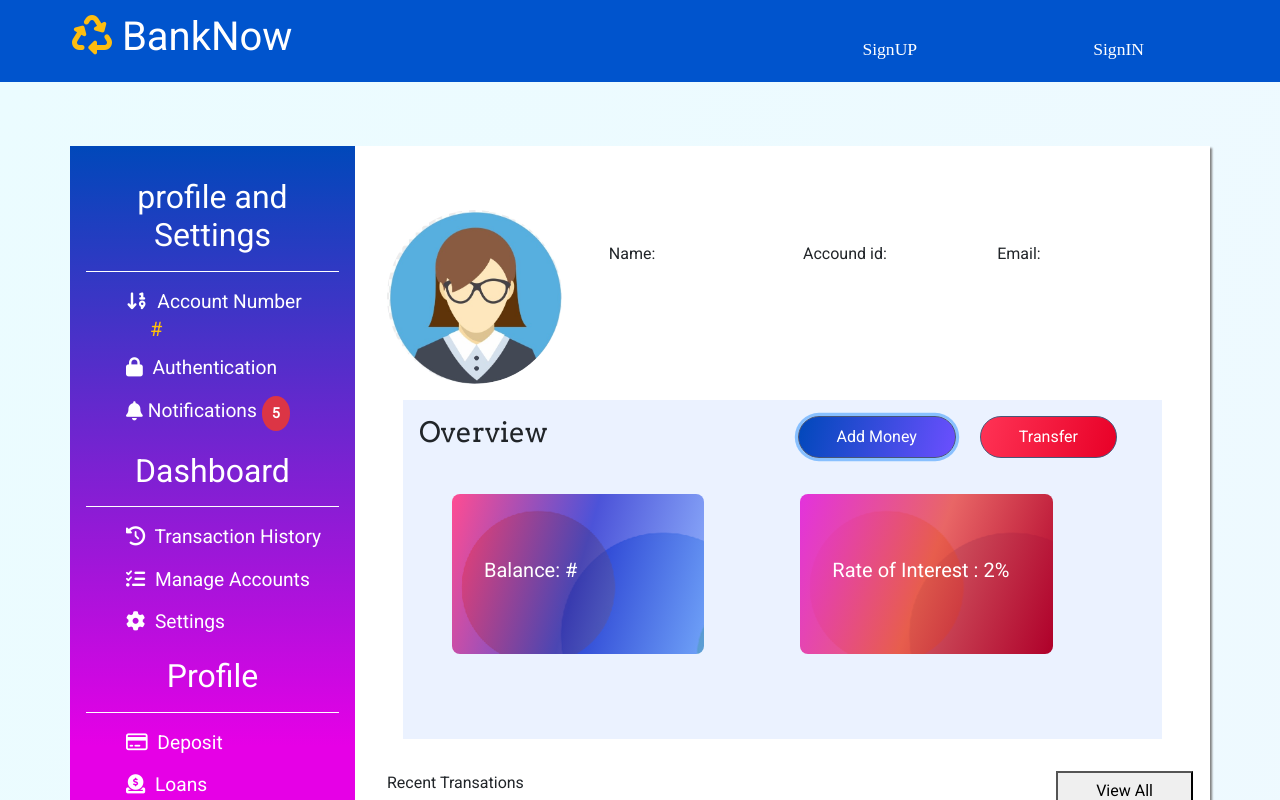
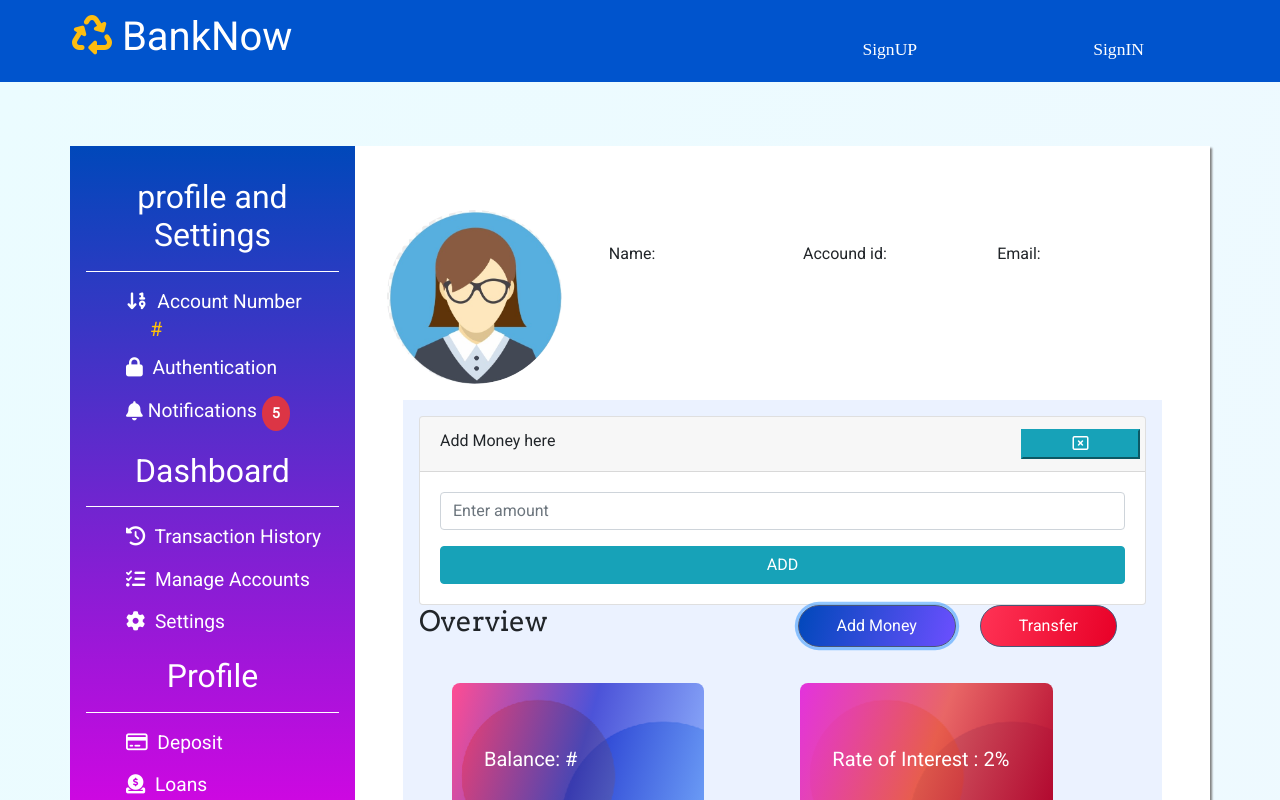
Before and after one commit to mindelias/BankNow, a React (Create React App) app in the folder bank-now-clients/: page /dashboard in a window 1280 px wide. Both pictures are taken after a click on the button "Add Money". Shown: the top 800 px of the page. Built offline with nearby package versions, Linux system fonts and the light colour scheme; no server answers.

Commit message:
implement load wallet

```diff
--- a/bank-now-clients/package.json
+++ b/bank-now-clients/package.json
@@ -53,5 +53,5 @@
     "@types/styled-components": "^5.0.0",
     "@types/uuid": "^3.4.7"
   },
-  "proxy": "http://localhost:5001"
+  "proxy": "http://localhost:5002"
 }
--- a/bank-now-clients/src/components/authRoute/SignIn.tsx
+++ b/bank-now-clients/src/components/authRoute/SignIn.tsx
@@ -47,7 +47,7 @@ const SignIn: React.FC<props> = ({ reg, Auth }) => {
         <div className="row">
           <div className="col-6 bg-right text-center">
             <h3>Welcome to </h3>
-            <img src={financee} />
+            <img src={financee} alt = 'signin image'/>
           </div>
           <div className="formview col-6">
             <form className="" onSubmit={handleSubmit}>
--- a/bank-now-clients/src/components/authRoute/SignUp.tsx
+++ b/bank-now-clients/src/components/authRoute/SignUp.tsx
@@ -18,7 +18,7 @@ const SignUp: React.FC<props> = ({ reg, Auth }) => {
     // console.log(Auth);
     // console.log("work sharply")
     if (Auth == true) {
-      history.push("/dashboard");
+      history.push("/createacc");
     }
 
   }, [reg, Auth]);
@@ -51,7 +51,7 @@ const SignUp: React.FC<props> = ({ reg, Auth }) => {
       <div className="row">
         <div className="col-6 bg-right text-center">
           <h3>Welcome to </h3>
-          <img src={financee} />
+          <img src={financee} alt = 'sigup image'/>
         </div>
         <div className="formview col-6">
           <form className="" onSubmit={handleSubmit}>
--- a/bank-now-clients/src/components/redux/Account/Account.action.tsx
+++ b/bank-now-clients/src/components/redux/Account/Account.action.tsx
@@ -7,7 +7,7 @@ interface formData {
   AccounType: string;
 
 }
-interface MoneyType {
+interface AmountType {
   amount: string;
 
 }
@@ -58,7 +58,7 @@ export const CreateAcc =  (data:formData) => async(dispatch:any) =>{
     }
   };
 
-  export const AddMoney =  (data:MoneyType) => async(dispatch:any) =>{
+  export const AddMoney =  (data:AmountType) => async(dispatch:any) =>{
 
     const config = {
       headers: {
@@ -73,7 +73,7 @@ export const CreateAcc =  (data:formData) => async(dispatch:any) =>{
         payload: res.data
       });
 
-      //  loadUsers();
+
     } catch (error) {
       dispatch({
         type: ADD_FAIL,
--- a/bank-now-clients/src/components/redux/Account/Account.reducer.tsx
+++ b/bank-now-clients/src/components/redux/Account/Account.reducer.tsx
@@ -3,13 +3,16 @@ import {
   AUTH_ERROR,
   ACCOUNT_LOADED,
   CREATE_SUCCESS,
-  CREATE_FAIL
+  CREATE_FAIL,
+  ADD_SUCCESS,
+  ADD_FAIL
 } from "../types";
 
 const initialState = {
   user: null,
   isAccount: false,
   loading: false,
+  isUpdated: false,
   error: null
 };
 
@@ -32,12 +35,24 @@ function AccountReducer(state = initialState, action: any) {
         loading: false,
         error: false
       };
+    case ADD_SUCCESS:
+      return {
+        ...state,
+        // ...action.payload,
+        user: action.payload.payload,
+        isAccount: true,
+        isUpdated: true,
+        loading: false,
+        error: false
+      };
 
     case CREATE_FAIL:
-      case AUTH_ERROR:
+    case ADD_FAIL:
+    case AUTH_ERROR:
       return {
         ...state,
-        isAccount:false,
+        isAccount: false,
+
         loading: false,
         user: null,
         error: action.payload
--- a/bank-now-clients/src/components/usetsRoute/Dashboard.tsx
+++ b/bank-now-clients/src/components/usetsRoute/Dashboard.tsx
@@ -1,11 +1,11 @@
-import React, { useEffect } from "react";
+import React, { useEffect, useState } from "react";
 import styled from "styled-components";
 import profile from "../assets/avatar.png";
 import circle from "../assets/circle.jpg";
 import MainNav from "../MainNav";
 import { connect } from "react-redux";
 import { loadUser } from "../redux/Auth/Auth.action";
-import { loadAccount } from "../redux/Account/Account.action";
+import { loadAccount, AddMoney } from "../redux/Account/Account.action";
 
 interface props {
   // reg: (args: any) => void;
@@ -14,14 +14,39 @@ interface props {
   isAccount: boolean;
   load: () => void;
   loadAcc: () => void;
+  AddCash: (args:any) => void;
 }
 
 // const CreateAccount: React.FC<props> = ({ reg, load, userDet, isAccount }) => {
-const Dashboard: React.FC<props> = ({ load, userDet, user, loadAcc }) => {
+const Dashboard: React.FC<props> = ({ load, userDet, user, loadAcc, AddCash }) => {
   useEffect(() => {
     load();
     loadAcc();
   }, []);
+  const [show, setShow] = useState(false);
+
+  const showModal = () => {
+    setShow(true);
+    console.log("displayed");
+  };
+
+  const hideModal = () => {
+    setShow(false);
+  };
+
+  const [money, setMoney] = useState({
+    amount: ""
+  });
+  const { amount} =  money;
+  const AddMoneyAcct = (e: React.FormEvent<HTMLFormElement>) => {
+    e.preventDefault();
+    console.log(user);
+
+    AddCash(money);
+  };
+  const onchangeInput = (e: React.ChangeEvent<HTMLInputElement>) => {
+    setMoney({ amount: e.target.value });
+  };
 
   console.log(userDet);
   return (
@@ -58,7 +83,6 @@ const Dashboard: React.FC<props> = ({ load, userDet, user, loadAcc }) => {
                   Notifications{" "}
                   <span className="badge badge-lg badge-danger">5</span>
                 </li>
-
               </ul>
               <h2 className="text-center"> Dashboard </h2>
               <hr />
@@ -112,25 +136,72 @@ const Dashboard: React.FC<props> = ({ load, userDet, user, loadAcc }) => {
                 <div className="col-9 ">
                   <div className="row br2">
                     <div className="col-4">Name: {user && user.fullName} </div>
-                    <div className="col-4">Accound id: {userDet && userDet.id} </div>
+                    <div className="col-4">
+                      Accound id: {userDet && userDet.id}{" "}
+                    </div>
                     <div className="col-4">Email: {user && user.email}</div>
                   </div>
                 </div>
               </div>
+
               <div className="middle">
+                {show && (
+                  <div className="card">
+                    <div className="card-header">
+                      <div className="row">
+                        <div className="col-10">Add Money here</div>
+                        <button className="col-2 btn-info" onClick={hideModal}>
+                          <i className="far fa-window-close "></i>
+                        </button>
+                      </div>
+                    </div>
+                    <div className="card-body">
+                      <form className="" onSubmit={AddMoneyAcct}>
+                        <div className="form-group">
+                          <input
+                            type="text"
+                            className="form-control"
+                            id="id"
+                            placeholder="Enter amount"
+                            name="amount"
+                            value={amount}
+                             onChange={onchangeInput}
+                          />
+                        </div>
+                        <button
+                          type="submit"
+                          className="btn btn-info btn-block"
+
+                        >
+                          ADD
+                        </button>
+                      </form>
+                    </div>
+                  </div>
+                )}
+
                 <div className="row">
                   <div className="col-6">
                     <h3>Overview</h3>
                   </div>
+
                   <div className="col-6">
-                    <button className="btn btn-primary mr-4">Add Money</button>
+                    <button
+                      className="btn btn-primary mr-4"
+                      onClick={showModal}
+                    >
+                      Add Money
+                    </button>
+
+                    {/* modal body displayed */}
+
                     {/* <button className="btn  btn-danger">Withdrawal</button> */}
                     <button className="btn  btn-danger">Transfer</button>
                   </div>
                 </div>
                 <div className="row">
                   <div className="cards bg-purple col-4 text-white">
-                    <h5> Balance:  #{userDet && userDet.accountBalance}</h5>
+                    <h5> Balance: #{userDet && userDet.accountBalance}</h5>
                   </div>
                   <div className="cards bg-orange col-4 text-white">
                     <h5> Rate of Interest : 2%</h5>
@@ -157,7 +228,8 @@ const mapStateToProps = (state: any) => ({
 
 export default connect(mapStateToProps, {
   load: loadUser,
-  loadAcc: loadAccount
+  loadAcc: loadAccount,
+  AddCash: AddMoney
 })(Dashboard);
 // export default Dashboard;
 
```
Also changed, not shown: 1 other file (tests, documents, lock files or other folders).
